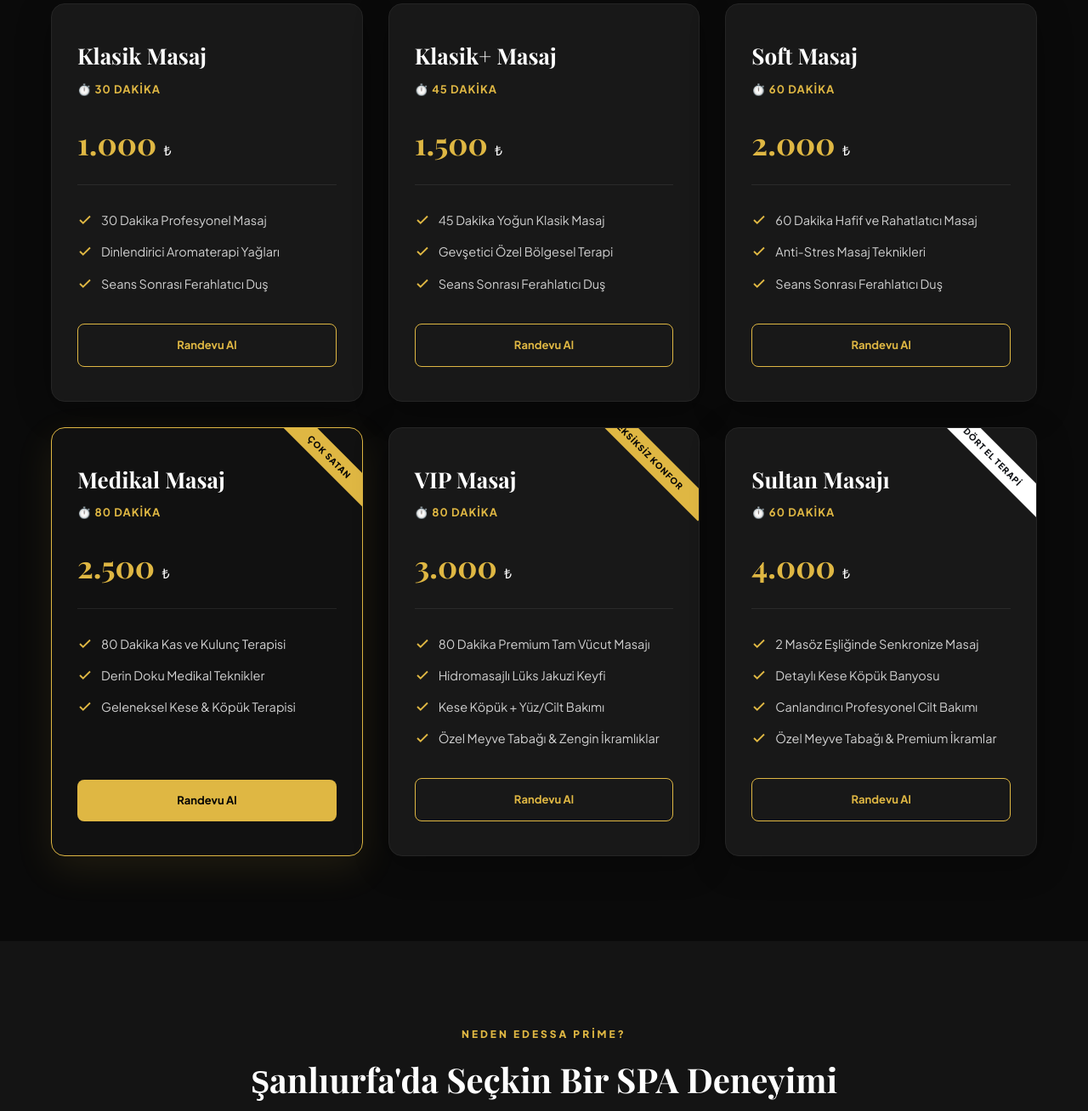
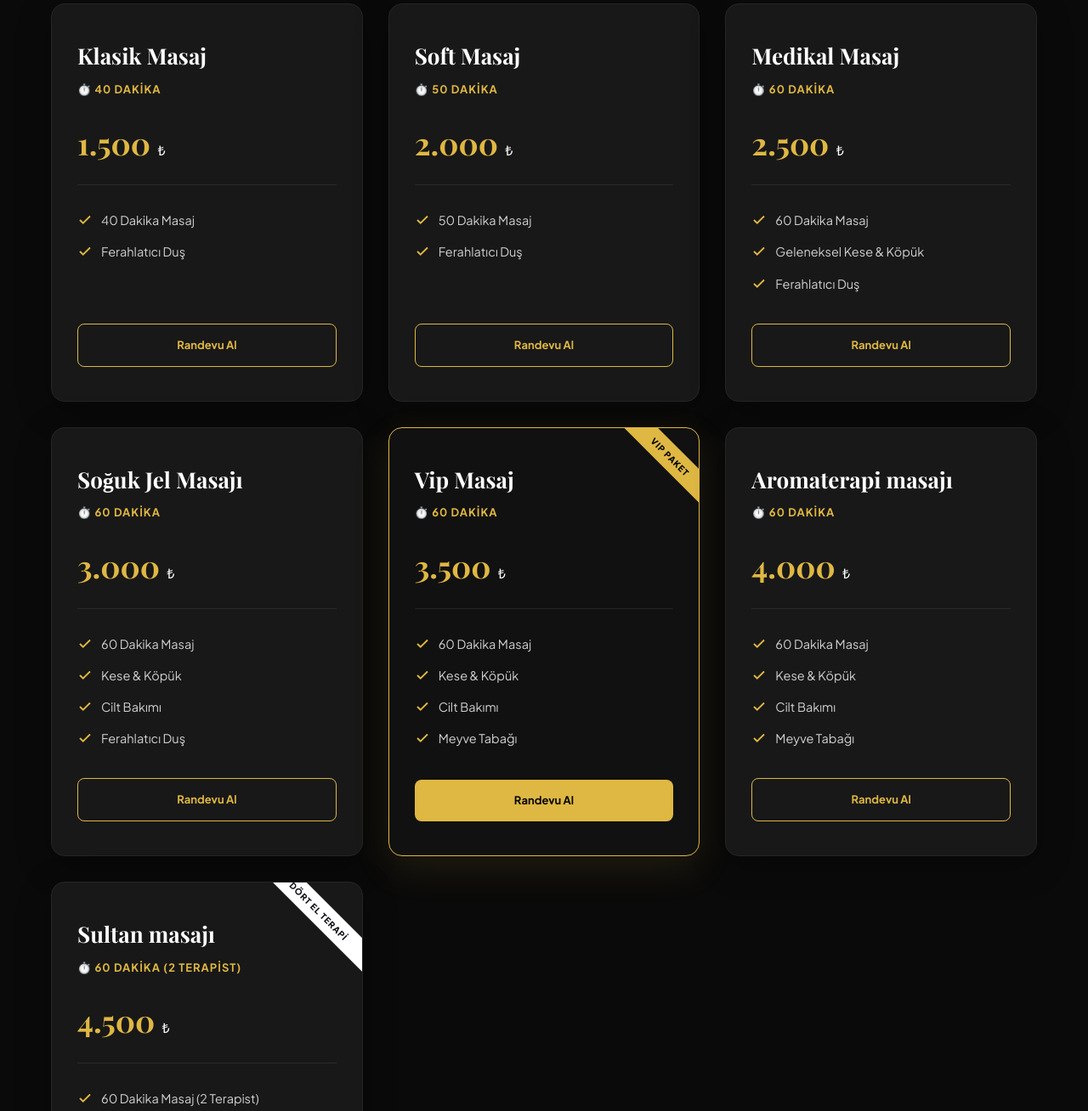
Before and after one commit to mbaran99/edessasanliurfa, a plain HTML site: page index.html in a window 1280 px wide. Shown: the part 1091-2399 px from the top of the page at 85% size. Drawn offline with nearby package versions, Linux system fonts and the light colour scheme; a web font is replaced by a local one.

Commit message:
Add files via upload

```diff
--- a/index.html
+++ b/index.html
@@ -36,7 +36,7 @@
     "description": "Şanlıurfa Haliliye'de profesyonel masaj, jakuzi keyfi, kese köpük ve cilt bakımı hizmetleri sunan lüks SPA ve masaj salonu.",
     "url": "https://edessaprimemasaj.com/",
     "telephone": "+905425986344",
-    "priceRange": "1000TL - 4000TL",
+    "priceRange": "1500TL - 4500TL",
     "address": {
       "@type": "PostalAddress",
       "streetAddress": "Şair Şevket, 119. Sk. aksoy apt kat 2 daire 3",
@@ -161,7 +161,7 @@
     .feature-box p{font-size:13.5px;color:var(--text-muted);line-height:1.6;}
 
     /* ===== İLETİŞİM & LOKASYON ===== */
-    .contact-wrapper{displaygrid;grid-template-columns:1fr 1.2fr;gap:60px;align-items:center;}
+    .contact-wrapper{display:grid;grid-template-columns:1fr 1.2fr;gap:60px;align-items:center;}
     .contact-info-side h3{font-family:'Playfair Display',serif;font-size:34px;color:var(--white);margin-bottom:20px;}
     .contact-info-side p{color:var(--text-muted);font-size:15px;margin-bottom:35px;}
     .c-method{display:flex;align-items:flex-start;gap:18px;margin-bottom:26px;}
@@ -272,94 +272,116 @@
       </div>
 
       <div class="packages-grid">
+
+        <!-- 1. Klasik Masaj -->
         <div class="package-card reveal">
           <h3>Klasik Masaj</h3>
-          <div class="p-time">⏱️ 30 Dakika</div>
-          <div class="p-price-box">
-            <div class="p-price">1.000 <span>₺</span></div>
-          </div>
-          <ul class="p-features">
-            <li class="p-feature"><svg viewBox="0 0 24 24"><path d="M20 6L9 17l-5-5"/></svg> 30 Dakika Profesyonel Masaj</li>
-            <li class="p-feature"><svg viewBox="0 0 24 24"><path d="M20 6L9 17l-5-5"/></svg> Dinlendirici Aromaterapi Yağları</li>
-            <li class="p-feature"><svg viewBox="0 0 24 24"><path d="M20 6L9 17l-5-5"/></svg> Seans Sonrası Ferahlatıcı Duş</li>
-          </ul>
-          <a href="https://wa.me/905425986344?text=Klasik%20Masaj%20paketi%20(1000%20TL)%20için%20randevu%20istiyorum." target="_blank" class="p-btn">Randevu Al</a>
-        </div>
-
-        <div class="package-card reveal" style="transition-delay: 0.1s;">
-          <h3>Klasik+ Masaj</h3>
-          <div class="p-time">⏱️ 45 Dakika</div>
+          <div class="p-time">⏱️ 40 Dakika</div>
           <div class="p-price-box">
             <div class="p-price">1.500 <span>₺</span></div>
           </div>
           <ul class="p-features">
-            <li class="p-feature"><svg viewBox="0 0 24 24"><path d="M20 6L9 17l-5-5"/></svg> 45 Dakika Yoğun Klasik Masaj</li>
-            <li class="p-feature"><svg viewBox="0 0 24 24"><path d="M20 6L9 17l-5-5"/></svg> Gevşetici Özel Bölgesel Terapi</li>
-            <li class="p-feature"><svg viewBox="0 0 24 24"><path d="M20 6L9 17l-5-5"/></svg> Seans Sonrası Ferahlatıcı Duş</li>
+            <li class="p-feature"><svg viewBox="0 0 24 24"><path d="M20 6L9 17l-5-5"/></svg> 40 Dakika Masaj</li>
+            <li class="p-feature"><svg viewBox="0 0 24 24"><path d="M20 6L9 17l-5-5"/></svg> Ferahlatıcı Duş</li>
           </ul>
-          <a href="https://wa.me/905425986344?text=Klasik%2B%20Masaj%20paketi%20(1500%20TL)%20için%20randevu%20istiyorum." target="_blank" class="p-btn">Randevu Al</a>
+          <a href="https://wa.me/905425986344?text=Klasik%20Masaj%20paketi%20(1500%20TL)%20için%20randevu%20istiyorum." target="_blank" class="p-btn">Randevu Al</a>
         </div>
 
-        <div class="package-card reveal" style="transition-delay: 0.2s;">
+        <!-- 2. Soft Masaj -->
+        <div class="package-card reveal" style="transition-delay: 0.1s;">
           <h3>Soft Masaj</h3>
-          <div class="p-time">⏱️ 60 Dakika</div>
+          <div class="p-time">⏱️ 50 Dakika</div>
           <div class="p-price-box">
             <div class="p-price">2.000 <span>₺</span></div>
           </div>
           <ul class="p-features">
-            <li class="p-feature"><svg viewBox="0 0 24 24"><path d="M20 6L9 17l-5-5"/></svg> 60 Dakika Hafif ve Rahatlatıcı Masaj</li>
-            <li class="p-feature"><svg viewBox="0 0 24 24"><path d="M20 6L9 17l-5-5"/></svg> Anti-Stres Masaj Teknikleri</li>
-            <li class="p-feature"><svg viewBox="0 0 24 24"><path d="M20 6L9 17l-5-5"/></svg> Seans Sonrası Ferahlatıcı Duş</li>
+            <li class="p-feature"><svg viewBox="0 0 24 24"><path d="M20 6L9 17l-5-5"/></svg> 50 Dakika Masaj</li>
+            <li class="p-feature"><svg viewBox="0 0 24 24"><path d="M20 6L9 17l-5-5"/></svg> Ferahlatıcı Duş</li>
           </ul>
           <a href="https://wa.me/905425986344?text=Soft%20Masaj%20paketi%20(2000%20TL)%20için%20randevu%20istiyorum." target="_blank" class="p-btn">Randevu Al</a>
         </div>
 
-        <div class="package-card featured reveal">
-          <div class="p-badge">Çok Satan</div>
+        <!-- 3. Medikal Masaj -->
+        <div class="package-card reveal" style="transition-delay: 0.2s;">
           <h3>Medikal Masaj</h3>
-          <div class="p-time" style="color:var(--accent);">⏱️ 80 Dakika</div>
+          <div class="p-time">⏱️ 60 Dakika</div>
           <div class="p-price-box">
             <div class="p-price">2.500 <span>₺</span></div>
           </div>
           <ul class="p-features">
-            <li class="p-feature"><svg viewBox="0 0 24 24"><path d="M20 6L9 17l-5-5"/></svg> 80 Dakika Kas ve Kulunç Terapisi</li>
-            <li class="p-feature"><svg viewBox="0 0 24 24"><path d="M20 6L9 17l-5-5"/></svg> Derin Doku Medikal Teknikler</li>
-            <li class="p-feature"><svg viewBox="0 0 24 24"><path d="M20 6L9 17l-5-5"/></svg> Geleneksel Kese & Köpük Terapisi</li>
+            <li class="p-feature"><svg viewBox="0 0 24 24"><path d="M20 6L9 17l-5-5"/></svg> 60 Dakika Masaj</li>
+            <li class="p-feature"><svg viewBox="0 0 24 24"><path d="M20 6L9 17l-5-5"/></svg> Geleneksel Kese & Köpük</li>
+            <li class="p-feature"><svg viewBox="0 0 24 24"><path d="M20 6L9 17l-5-5"/></svg> Ferahlatıcı Duş</li>
           </ul>
           <a href="https://wa.me/905425986344?text=Medikal%20Masaj%20paketi%20(2500%20TL)%20için%20randevu%20istiyorum." target="_blank" class="p-btn">Randevu Al</a>
         </div>
 
-        <div class="package-card reveal" style="transition-delay: 0.1s;">
-          <div class="p-badge">Eksiksiz Konfor</div>
-          <h3>VIP Masaj</h3>
-          <div class="p-time">⏱️ 80 Dakika</div>
+        <!-- 4. Soğuk Jel Masajı -->
+        <div class="package-card reveal">
+          <h3>Soğuk Jel Masajı</h3>
+          <div class="p-time">⏱️ 60 Dakika</div>
           <div class="p-price-box">
             <div class="p-price">3.000 <span>₺</span></div>
           </div>
           <ul class="p-features">
-            <li class="p-feature"><svg viewBox="0 0 24 24"><path d="M20 6L9 17l-5-5"/></svg> 80 Dakika Premium Tam Vücut Masajı</li>
-            <li class="p-feature"><svg viewBox="0 0 24 24"><path d="M20 6L9 17l-5-5"/></svg> Hidromasajlı Lüks Jakuzi Keyfi</li>
-            <li class="p-feature"><svg viewBox="0 0 24 24"><path d="M20 6L9 17l-5-5"/></svg> Kese Köpük + Yüz/Cilt Bakımı</li>
-            <li class="p-feature"><svg viewBox="0 0 24 24"><path d="M20 6L9 17l-5-5"/></svg> Özel Meyve Tabağı & Zengin İkramlıklar</li>
+            <li class="p-feature"><svg viewBox="0 0 24 24"><path d="M20 6L9 17l-5-5"/></svg> 60 Dakika Masaj</li>
+            <li class="p-feature"><svg viewBox="0 0 24 24"><path d="M20 6L9 17l-5-5"/></svg> Kese & Köpük</li>
+            <li class="p-feature"><svg viewBox="0 0 24 24"><path d="M20 6L9 17l-5-5"/></svg> Cilt Bakımı</li>
+            <li class="p-feature"><svg viewBox="0 0 24 24"><path d="M20 6L9 17l-5-5"/></svg> Ferahlatıcı Duş</li>
           </ul>
-          <a href="https://wa.me/905425986344?text=VIP%20Masaj%20paketi%20(3000%20TL)%20için%20randevu%20istiyorum." target="_blank" class="p-btn">Randevu Al</a>
+          <a href="https://wa.me/905425986344?text=Soğuk%20Jel%20Masajı%20paketi%20(3000%20TL)%20için%20randevu%20istiyorum." target="_blank" class="p-btn">Randevu Al</a>
         </div>
 
+        <!-- 5. VIP Masaj -->
+        <div class="package-card featured reveal" style="transition-delay: 0.1s;">
+          <div class="p-badge">VIP PAKET</div>
+          <h3>Vip Masaj</h3>
+          <div class="p-time" style="color:var(--accent);">⏱️ 60 Dakika</div>
+          <div class="p-price-box">
+            <div class="p-price">3.500 <span>₺</span></div>
+          </div>
+          <ul class="p-features">
+            <li class="p-feature"><svg viewBox="0 0 24 24"><path d="M20 6L9 17l-5-5"/></svg> 60 Dakika Masaj</li>
+            <li class="p-feature"><svg viewBox="0 0 24 24"><path d="M20 6L9 17l-5-5"/></svg> Kese & Köpük</li>
+            <li class="p-feature"><svg viewBox="0 0 24 24"><path d="M20 6L9 17l-5-5"/></svg> Cilt Bakımı</li>
+            <li class="p-feature"><svg viewBox="0 0 24 24"><path d="M20 6L9 17l-5-5"/></svg> Meyve Tabağı</li>
+          </ul>
+          <a href="https://wa.me/905425986344?text=Vip%20Masaj%20paketi%20(3500%20TL)%20için%20randevu%20istiyorum." target="_blank" class="p-btn">Randevu Al</a>
+        </div>
+
+        <!-- 6. Aromaterapi Masajı -->
         <div class="package-card reveal" style="transition-delay: 0.2s;">
-          <div class="p-badge" style="background:#fff; color:var(--text-dark)">Dört El Terapi</div>
-          <h3>Sultan Masajı</h3>
+          <h3>Aromaterapi masajı</h3>
           <div class="p-time">⏱️ 60 Dakika</div>
           <div class="p-price-box">
             <div class="p-price">4.000 <span>₺</span></div>
           </div>
           <ul class="p-features">
-            <li class="p-feature"><svg viewBox="0 0 24 24"><path d="M20 6L9 17l-5-5"/></svg> 2 Masöz Eşliğinde Senkronize Masaj</li>
-            <li class="p-feature"><svg viewBox="0 0 24 24"><path d="M20 6L9 17l-5-5"/></svg> Detaylı Kese Köpük Banyosu</li>
-            <li class="p-feature"><svg viewBox="0 0 24 24"><path d="M20 6L9 17l-5-5"/></svg> Canlandırıcı Profesyonel Cilt Bakımı</li>
-            <li class="p-feature"><svg viewBox="0 0 24 24"><path d="M20 6L9 17l-5-5"/></svg> Özel Meyve Tabağı & Premium İkramlar</li>
+            <li class="p-feature"><svg viewBox="0 0 24 24"><path d="M20 6L9 17l-5-5"/></svg> 60 Dakika Masaj</li>
+            <li class="p-feature"><svg viewBox="0 0 24 24"><path d="M20 6L9 17l-5-5"/></svg> Kese & Köpük</li>
+            <li class="p-feature"><svg viewBox="0 0 24 24"><path d="M20 6L9 17l-5-5"/></svg> Cilt Bakımı</li>
+            <li class="p-feature"><svg viewBox="0 0 24 24"><path d="M20 6L9 17l-5-5"/></svg> Meyve Tabağı</li>
           </ul>
-          <a href="https://wa.me/905425986344?text=Sultan%20Masaj%20paketi%20(4000%20TL)%20için%20randevu%20istiyorum." target="_blank" class="p-btn">Randevu Al</a>
+          <a href="https://wa.me/905425986344?text=Aromaterapi%20masajı%20paketi%20(4000%20TL)%20için%20randevu%20istiyorum." target="_blank" class="p-btn">Randevu Al</a>
         </div>
+
+        <!-- 7. Sultan Masajı -->
+        <div class="package-card reveal" style="transition-delay: 0.3s; grid-column: span 1;">
+          <div class="p-badge" style="background:#fff; color:var(--text-dark)">Dört El Terapi</div>
+          <h3>Sultan masajı</h3>
+          <div class="p-time">⏱️ 60 Dakika (2 Terapist)</div>
+          <div class="p-price-box">
+            <div class="p-price">4.500 <span>₺</span></div>
+          </div>
+          <ul class="p-features">
+            <li class="p-feature"><svg viewBox="0 0 24 24"><path d="M20 6L9 17l-5-5"/></svg> 60 Dakika Masaj (2 Terapist)</li>
+            <li class="p-feature"><svg viewBox="0 0 24 24"><path d="M20 6L9 17l-5-5"/></svg> Kese & Köpük</li>
+            <li class="p-feature"><svg viewBox="0 0 24 24"><path d="M20 6L9 17l-5-5"/></svg> Cilt Bakımı</li>
+            <li class="p-feature"><svg viewBox="0 0 24 24"><path d="M20 6L9 17l-5-5"/></svg> Meyve Tabağı</li>
+          </ul>
+          <a href="https://wa.me/905425986344?text=Sultan%20masajı%20paketi%20(4500%20TL)%20için%20randevu%20istiyorum." target="_blank" class="p-btn">Randevu Al</a>
+        </div>
+
       </div>
     </div>
   </section>
```
